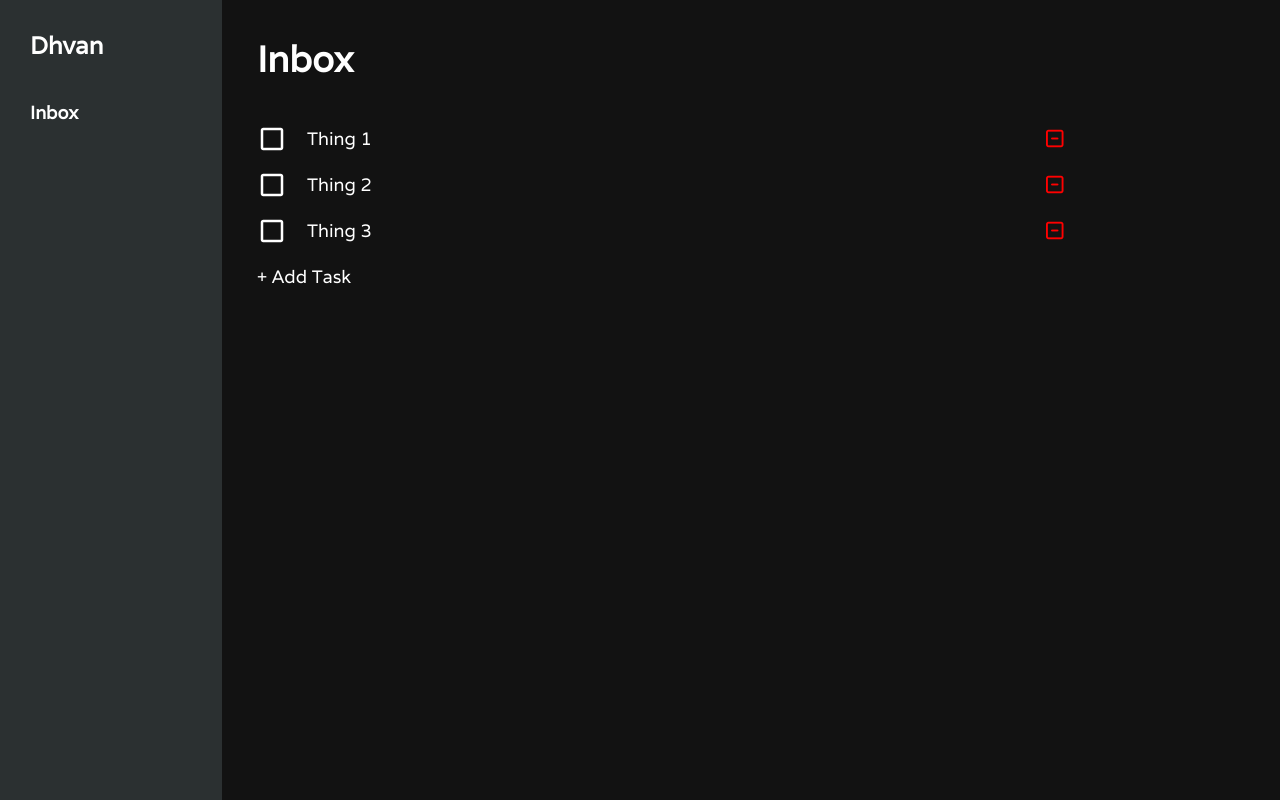
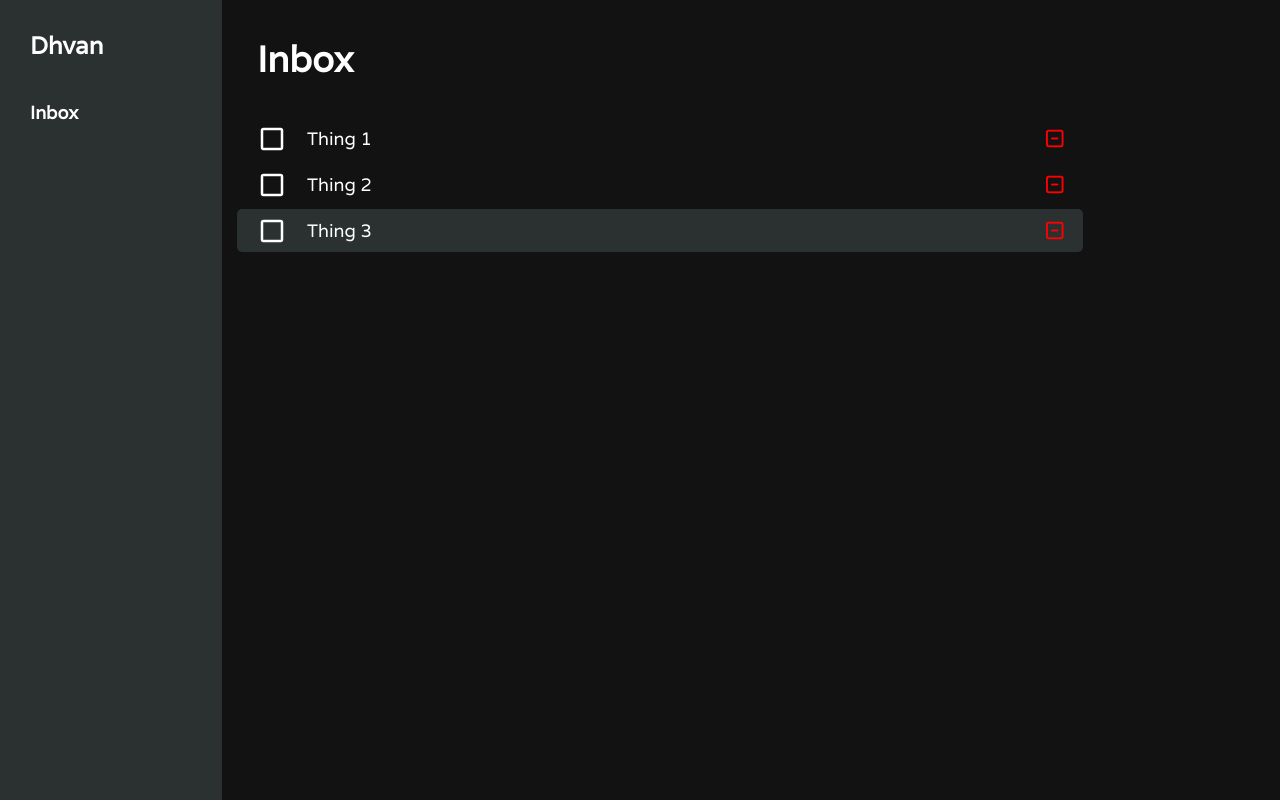
Before and after one commit to Dh-Van/TaskMinimalist, a React (Vite) app: page / in a window 1280 px wide. Built offline with nearby package versions, Linux system fonts and the light colour scheme.

Commit message:
way better version of the code, deletion actually works

```diff
--- a/src/components/list/Task.jsx
+++ b/src/components/list/Task.jsx
@@ -15,7 +15,7 @@ export default function Task(props) {
 	};
 
 	function handleChange(event) {
-		props.handleChange(props.id, event);
+		props.handleChange(event);
 	}
 
 	return (
--- a/src/components/list/Workspace.jsx
+++ b/src/components/list/Workspace.jsx
@@ -1,74 +1,47 @@
 import React from "react";
 import Task from "./Task";
-import InsertButton from "./InsertButton";
 
 export default function Workspace(props) {
-	const [addingTask, setAddingTask] = React.useState(false);
+	const [taskElements, setTaskElements] = React.useState([]);
+	const taskRefs = React.useRef([]);
 	const [focus, setFocus] = React.useState(props.tasks.length - 1);
-	const taskRefs = React.useRef([]);
-	const [taskElements, setTaskElements] = React.useState([]);
 
 	React.useEffect(() => {
 		setTaskElements(getTaskElements());
-
-		if (taskRefs.current[focus]) {
-			taskRefs.current[focus].focus();
-		}
-	}, [0]);
+	}, [props.tasks, focus]);
 
 	React.useEffect(() => {
-		const tE = getTaskElements();
-		// console.log(tE);
-		setTaskElements(tE);
-
-		console.log(taskRefs.current);
-
-		if (taskRefs.current[focus]) {
-			taskRefs.current[focus].focus();
-		}
-	}, [focus, props.tasks]);
+		taskRefs.current[focus] && taskRefs.current[focus].focus();
+	}, [taskElements, focus]);
 
 	function getTaskElements() {
+		taskRefs.current = [];
 		return props.tasks.map((task, idx) => (
 			<Task
 				key={idx}
 				id={idx}
-				addRef={addInputRef}
+				addRef={addTaskRef}
 				text={task}
-				handleChange={textInput}
+				handleChange={(event) => taskInput(idx, event)}
 				handleKey={taskKey}
-				handleClick={taskClick}
+				handleClick={(event) => taskClick(idx, event)}
 				deleteTask={() => deleteTask(idx)}
 			/>
 		));
 	}
 
-	function taskClick(event) {
-		setAddingTask(true);
-		const idStr = event.target.id;
-		if (idStr) {
-			setFocus(Number(idStr.substring(idStr.lastIndexOf("-") + 1)));
-		}
-	}
-
-	function insertTask() {
-		setAddingTask(true);
-		props.setTask(-1, "");
-		setFocus(props.tasks.length);
-	}
-
-	function deleteTask(idx) {
-		props.deleteTask(idx, idx);
-	}
-
-	function addInputRef(element) {
+	function addTaskRef(element) {
 		if (element && !taskRefs.current.includes(element)) {
 			taskRefs.current.push(element);
 		}
 	}
 
-	function textInput(id, event) {
-		props.setTask(id, event.target.value);
+	function taskInput(idx, event) {
+		props.setTask(idx, event.target.value);
+	}
+
+	function taskClick(idx, event) {
+		event.target.id.includes("task") && setFocus(idx);
 	}
 
 	function taskKey(event) {
@@ -77,23 +50,41 @@ export default function Workspace(props) {
 				insertTask();
 				break;
 			case "ArrowUp":
-				setFocus((prevFocus) => prevFocus - 1);
+				setFocus((prevFocus) =>
+					prevFocus > 0 ? prevFocus - 1 : prevFocus
+				);
 				break;
 			case "ArrowDown":
-				setFocus((prevFocus) => prevFocus + 1);
+				setFocus((prevFocus) =>
+					prevFocus < props.tasks.length - 1
+						? prevFocus + 1
+						: prevFocus
+				);
 				break;
 		}
 	}
 
-	function idle() {
-		setAddingTask(false);
+	function insertTask() {
+		props.setTask(-1, "");
+		setFocus(props.tasks.length);
+	}
+
+	function deleteTask(idx) {
+		props.deleteTask(idx);
+		setFocus((prevFocus) => {
+			if (prevFocus >= props.tasks.length - 1) {
+				return props.tasks.length - 2; // Move focus to the last task if the last one was deleted
+			} else {
+				return prevFocus;
+			}
+		});
+		taskRefs.current.splice(idx, 1); // Remove the ref for the deleted task
 	}
 
 	return (
-		<div className="workspace" onClick={idle}>
+		<div className="workspace">
 			<h1 className="workspace--title">Inbox</h1>
 			{taskElements}
-			<InsertButton show={!addingTask} handleClick={insertTask} />
 		</div>
 	);
 }
```
